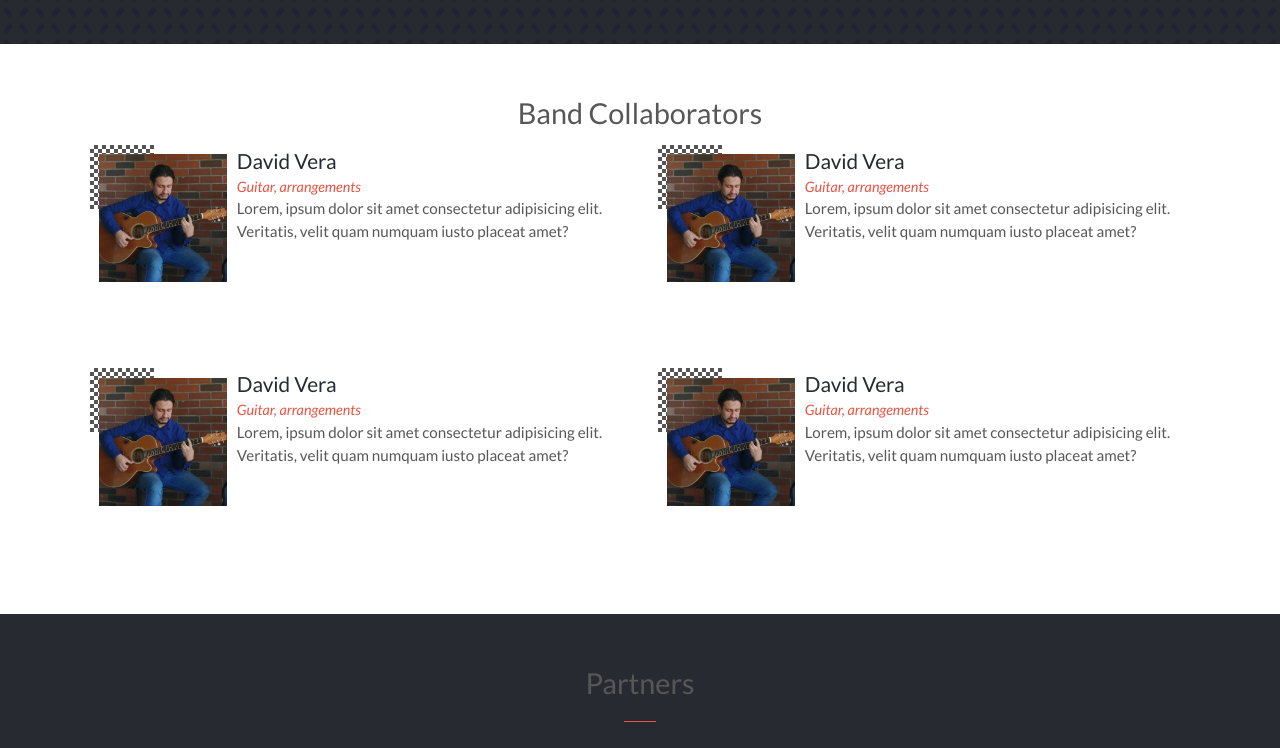
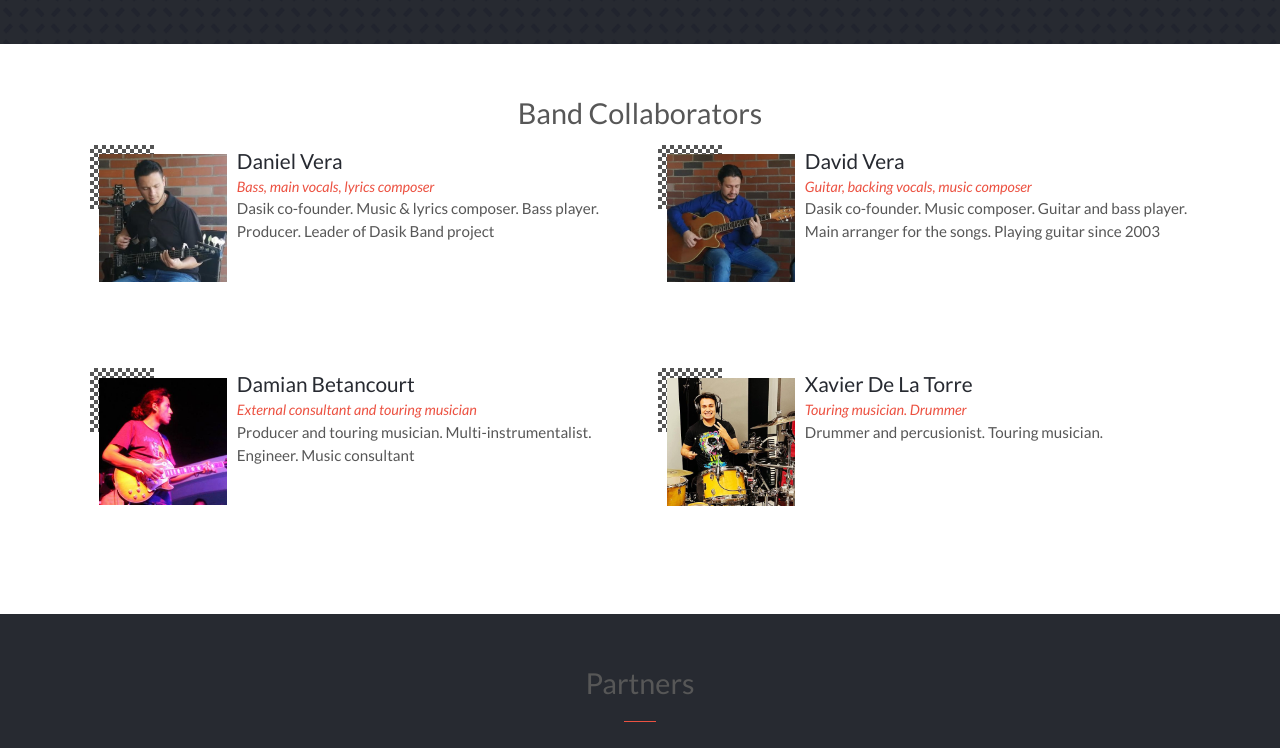
Before and after one commit to indigodavid/dasik-band-events, a website: page index.html in a window 1280 px wide. Shown: the part 1060-1808 px from the top of the page. Drawn offline with Linux system fonts and the light colour scheme; a web font is replaced by a local one.

Commit message:
Add Javascript to generate dynamically Speakers section

```diff
--- a/css/style.css
+++ b/css/style.css
@@ -312,9 +312,25 @@ hr {
   color: var(--color-accent);
 }
 
+#about p {
+  margin-bottom: 1.2rem;
+}
+
 #about > .wrapper {
   background-color: var(--color-white);
   padding: 0 5%;
+}
+
+#about-info p {
+  text-align: center;
+  margin-bottom: 1.2rem;
+}
+
+#about-info a {
+  margin: 1.2rem auto;
+  font-size: 1.2rem;
+  font-weight: 600;
+  text-decoration: underline;
 }
 
 #past-events > .wrapper {
@@ -351,6 +367,11 @@ hr {
   inset: 0 0;
   width: 100%;
   transform: scaleY(0);
+  font-size: 1.5rem;
+  display: flex;
+  flex-direction: column;
+  justify-content: center;
+  align-items: center;
 }
 
 .footer-logo {
--- a/index.html
+++ b/index.html
@@ -4,13 +4,13 @@
   <meta charset="UTF-8">
   <meta http-equiv="X-UA-Compatible" content="IE=edge">
   <meta name="viewport" content="width=device-width, initial-scale=1.0">
-  <script src="https://kit.fontawesome.com/83d0b64e5b.js" crossorigin="anonymous"></script>
   <link rel="preconnect" href="https://fonts.googleapis.com">
   <link rel="preconnect" href="https://fonts.gstatic.com" crossorigin>
   <link href="https://fonts.googleapis.com/css2?family=Alegreya+Sans+SC:ital,wght@0,100;0,300;0,400;0,500;0,700;0,800;0,900;1,100;1,300;1,400;1,500;1,700;1,800;1,900&family=Biryani:wght@200;300;400;600;700;800;900&family=Lato:ital,wght@0,100;0,300;0,400;0,700;0,900;1,100;1,300;1,400;1,700;1,900&display=swap" rel="stylesheet">
   <link rel="stylesheet" href="./css/style.css">
   <link rel="stylesheet" href="./css/desktop-style.css" media="screen and (min-width: 768px)">
   <title>Dasik Band - Events Page</title>
+  <script src="https://kit.fontawesome.com/83d0b64e5b.js" crossorigin="anonymous"></script>
 </head>
 <body>
   <div class="gray-bar">
@@ -81,38 +81,7 @@
     <div class="wrapper">
       <h2>Band Collaborators</h2>
       <ul id="speakers">
-        <li>
-          <div class="photo"><div class="pattern"> </div><img src="./images/DavidVera.jpeg" alt="David Vera"></div>
-          <div class="info">
-            <h3>David Vera</h3>
-            <h4>Guitar, arrangements</h4>
-            <p>Lorem, ipsum dolor sit amet consectetur adipisicing elit. Veritatis, velit quam numquam iusto placeat amet?</p>
-          </div>
-        </li>
-        <li>
-          <div class="photo"><div class="pattern"> </div><img src="./images/DavidVera.jpeg" alt="David Vera"></div>
-          <div class="info">
-            <h3>David Vera</h3>
-            <h4>Guitar, arrangements</h4>
-            <p>Lorem, ipsum dolor sit amet consectetur adipisicing elit. Veritatis, velit quam numquam iusto placeat amet?</p>
-          </div>
-        </li>
-        <li>
-          <div class="photo"><div class="pattern"> </div><img src="./images/DavidVera.jpeg" alt="David Vera"></div>
-          <div class="info">
-            <h3>David Vera</h3>
-            <h4>Guitar, arrangements</h4>
-            <p>Lorem, ipsum dolor sit amet consectetur adipisicing elit. Veritatis, velit quam numquam iusto placeat amet?</p>
-          </div>
-        </li>
-        <li>
-          <div class="photo"><div class="pattern"> </div><img src="./images/DavidVera.jpeg" alt="David Vera"></div>
-          <div class="info">
-            <h3>David Vera</h3>
-            <h4>Guitar, arrangements</h4>
-            <p>Lorem, ipsum dolor sit amet consectetur adipisicing elit. Veritatis, velit quam numquam iusto placeat amet?</p>
-          </div>
-        </li>
+        <!-- Generated by Javascript -->
       </ul>
     </div>
   </section>
@@ -144,5 +113,6 @@
     </div>
   </footer>
   <script src="./js/menu.js"></script>
+  <script src="./js/speakers.js"></script>
 </body>
 </html>
--- /dev/null
+++ b/js/speakers.js
@@ -0,0 +1,56 @@
+const speakers = document.getElementById('speakers');
+const speakerData = [
+  {
+    name: 'Daniel Vera',
+    role: 'Bass, main vocals, lyrics composer',
+    description: 'Dasik co-founder. Music & lyrics composer. Bass player. Producer. Leader of Dasik Band project',
+    image: './images/DanielVera.jpeg',
+  },
+  {
+    name: 'David Vera',
+    role: 'Guitar, backing vocals, music composer',
+    description: 'Dasik co-founder. Music composer. Guitar and bass player. Main arranger for the songs. Playing guitar since 2003',
+    image: './images/DavidVera.jpeg',
+  },
+  {
+    name: 'Damian Betancourt',
+    role: 'External consultant and touring musician',
+    description: 'Producer and touring musician. Multi-instrumentalist. Engineer. Music consultant',
+    image: './images/DamianBetancourt.jpeg',
+  },
+  {
+    name: 'Xavier De La Torre',
+    role: 'Touring musician. Drummer',
+    description: 'Drummer and percusionist. Touring musician.',
+    image: './images/XavierDeLaTorre.jpeg',
+  },
+];
+
+function generateLi(index) {
+  const li = document.createElement('li');
+  const photo = document.createElement('div');
+  const info = document.createElement('div');
+  const h3 = document.createElement('h3');
+  const h4 = document.createElement('h4');
+  const p = document.createElement('p');
+
+  photo.classList.add('photo');
+  info.classList.add('info');
+
+  photo.innerHTML = `<div class="pattern"> </div><img src="${speakerData[index].image}" alt="${speakerData[index].name}"></div>`;
+  h3.innerText = speakerData[index].name;
+  h4.innerText = speakerData[index].role;
+  p.innerHTML = speakerData[index].description;
+
+  info.appendChild(h3);
+  info.appendChild(h4);
+  info.appendChild(p);
+
+  li.appendChild(photo);
+  li.appendChild(info);
+  return li;
+}
+
+for(let i = 0; i < speakerData.length; i += 1) {
+  speakers.appendChild(generateLi(i));
+}
```
Also changed, not shown: about.html (+16 -13 lines), images/AfterGig2.jpeg (added), images/LaAldeaGig.jpeg (added).
